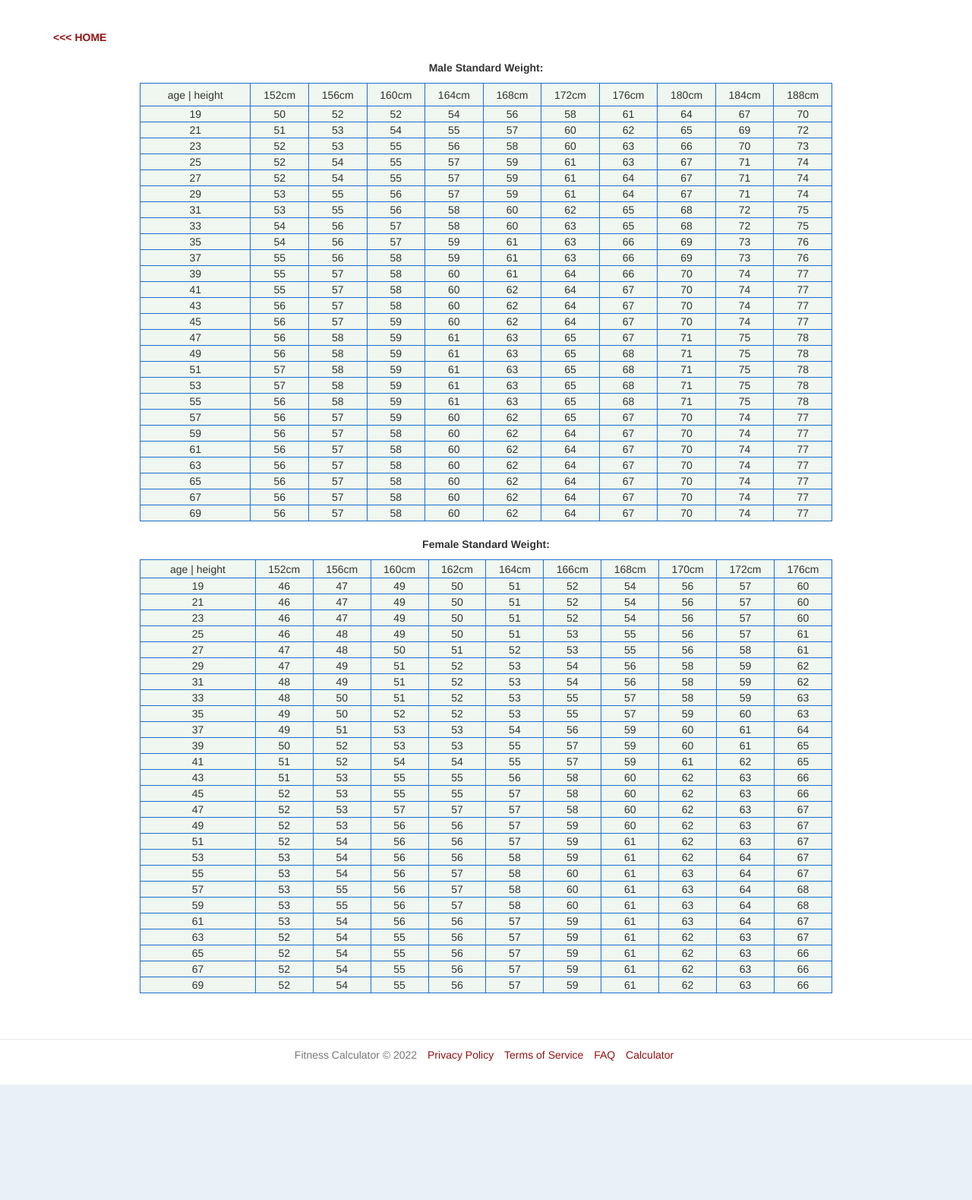
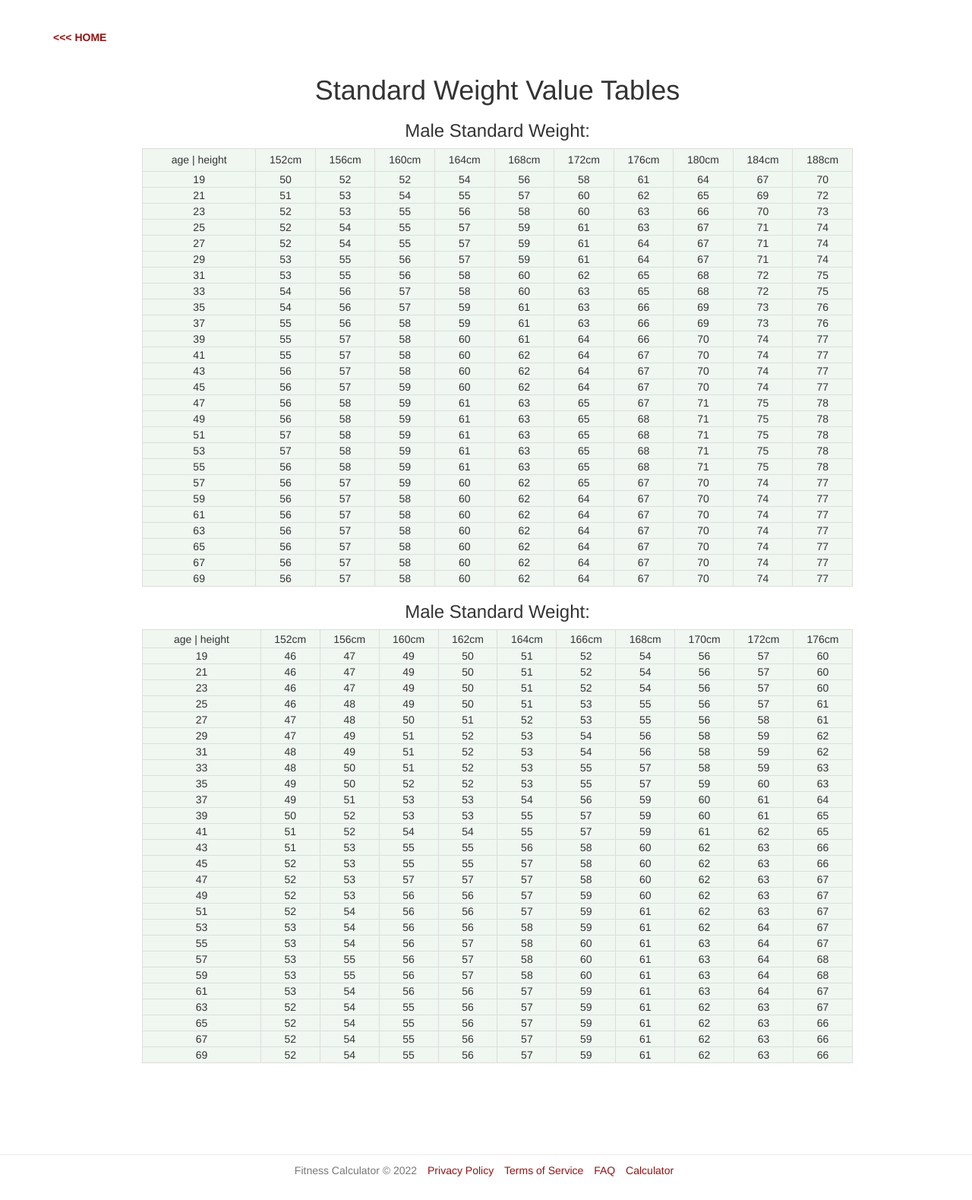
Before and after one commit to Krakensnv/fitnessapp, a Flask app: page /info in a window 1280 px wide. Shown: the part 51-1630 px from the top of the page at 76% size. Before the commit the page ends 1478 px from the top, so only its background shows below. Run offline with Flask 2, Linux system fonts and the light colour scheme; some libraries are stand-ins or nearby versions.

Commit message:
Tables formatting

```diff
--- a/main/blueprints/page/templates/calc/info.html
+++ b/main/blueprints/page/templates/calc/info.html
@@ -1,14 +1,17 @@
 {% extends 'layouts/base.html' %}
 
-{% block title %}Calculator{% endblock %}
+{% block title %}Info Tables{% endblock %}
 {% block meta_description %}Fitness Calculator Website is a Flask CRUD Project to demonstrate understanding of DevOps process. {% endblock %}
 
 {% block body %}
     <div>
         <a href="/"><b><<< HOME</b></a>
-        <P align=center style="font-size:14px; font-weight:600 ">
-            <br>Male Standard Weight:</P>
-        <table align=center cellSpacing=2 cellPadding=2 width="80%" border=1 style="border:1px solid #1C6ED1 ">
+  <div class="container sm-margin-top">
+    <div class="row text-center lg-margin-bottom">
+       <h1>Standard Weight Value Tables</h1>
+      <h3 class="text-muted">
+          <h3>Male Standard Weight:</h3>
+        <table class="table-bordered" align="center" cellSpacing=2 cellPadding=2 width="80%" border=1 style="border:1px solid #1C6ED1 ">
             <tbody>
                 <tr bgColor=#EFF7F0>
                     <td align=middle width=95 height=30>age | height</td>
@@ -363,9 +366,8 @@
                 </tr>
             </tbody>
         </table>
-        <P align=center style="font-size:14px; font-weight:600 ">
-            <br>Female Standard Weight:</P>
-        <table align=center cellSpacing=2 cellPadding=2 width="80%" border=1 style="border:1px solid #1C6ED1 ">
+          <h3>Male Standard Weight:</h3>
+        <table class="table-bordered" align="center" cellSpacing=2 cellPadding=2 width="80%" border=1 style="border:1px solid #1C6ED1">
             <tbody>
                 <tr bgColor=#EFF7F0>
                     <td width=100 height="24" align=middle>age | height</td>
```
